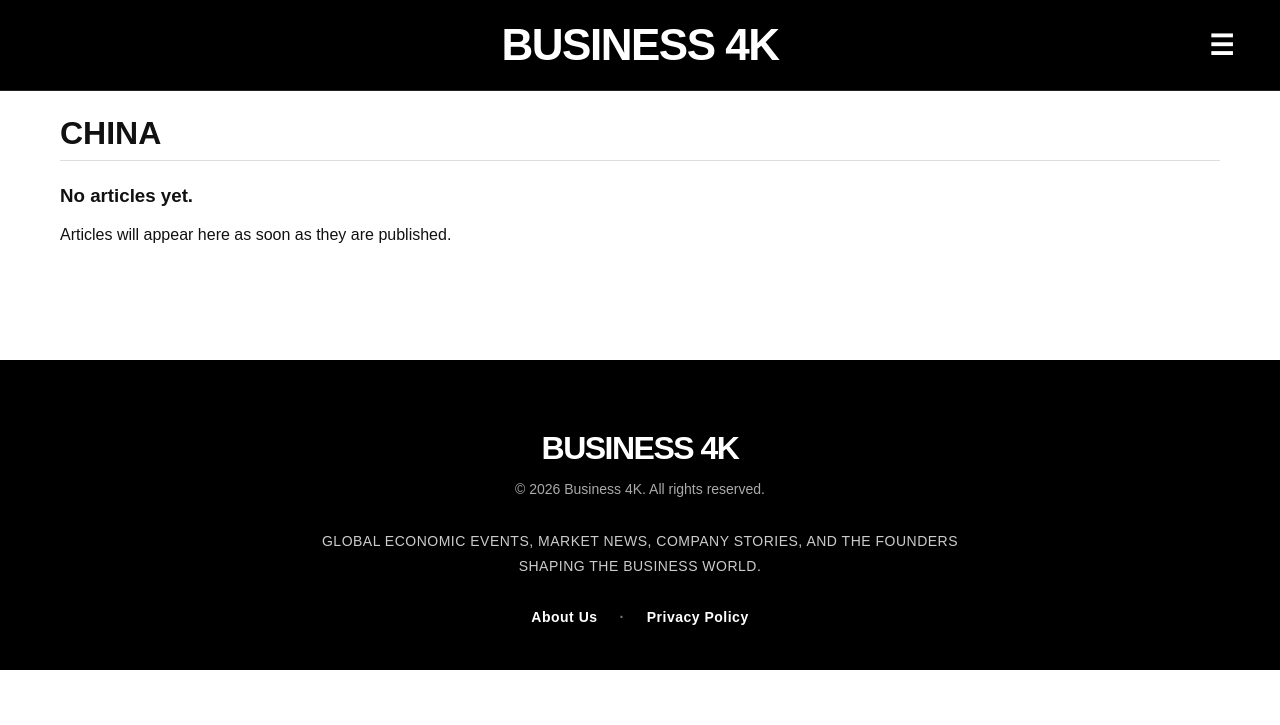
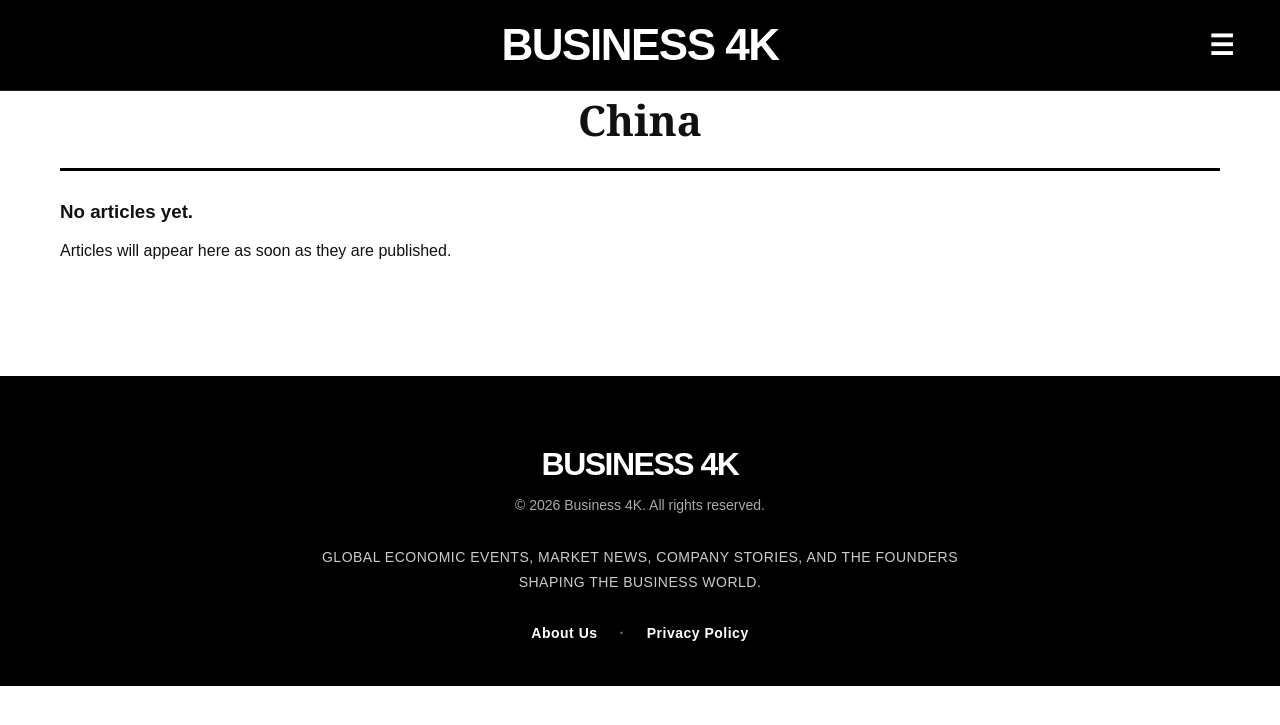
Before and after one commit to business4k/business4k, a Jekyll site: the page built from categories/china.md, in a window 1280 px wide. Shown: the top 725 px of the page. Built offline with Jekyll 4.4.1, drawn with Linux system fonts in a browser that asks for light colours.

Commit message:
Enhance category page styles and update typography

```diff
--- a/assets/style.css
+++ b/assets/style.css
@@ -652,16 +652,23 @@ main {
   padding: 0 20px 40px;
 }
 
+.category-page-divider-top {
+  border-top: 3px solid #000000;
+  margin: 40px 0 20px;
+}
+
 .category-page-title {
-  font-size: 32px;
-  font-weight: 700;
-  margin: 24px 0 8px;
-  text-transform: uppercase;
+  font-size: 42px;
+  font-weight: 900;
+  font-family: Georgia, "Times New Roman", serif;
+  margin: 0 0 20px;
+  text-align: center;
+  text-transform: capitalize;
 }
 
 .category-page-divider {
-  border-bottom: 1px solid #ddd;
-  margin: 0 0 24px;
+  border-bottom: 3px solid #000000;
+  margin: 0 0 30px;
 }
 
 .category-article-list {
```
